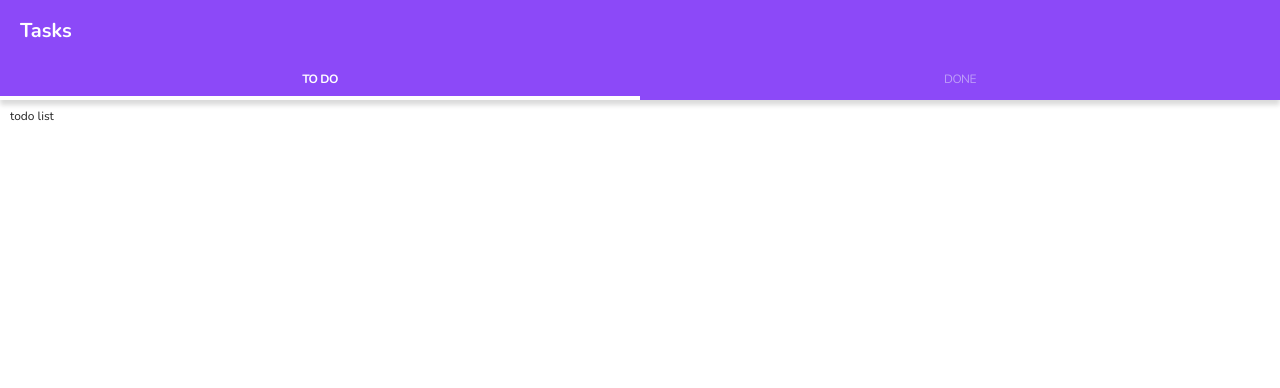
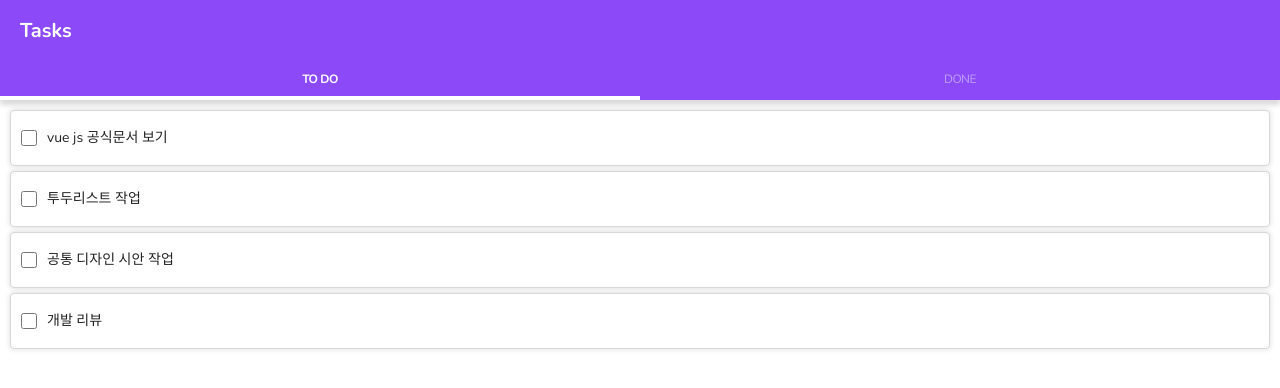
Before and after one commit to megaton111/vue-todolist, a Vue app: page / in a window 1280 px wide. Shown: the top 388 px of the page. Built offline with nearby package versions, Linux system fonts and the light colour scheme.

Commit message:
vuex store 데이터 저장 및 리스트 노출

```diff
--- a/src/assets/scss/_index.scss
+++ b/src/assets/scss/_index.scss
@@ -5,5 +5,6 @@
 
 @import "./components/header.scss";
 @import "./components/tab.scss";
+@import "./components/todolist.scss";
 
 @import "./layout/layout.scss";
--- /dev/null
+++ b/src/assets/scss/components/todolist.scss
@@ -0,0 +1,38 @@
+
+.todoListWrap{
+  display: flex;
+  flex-direction: column ;
+  width: 100% ;
+  gap:5px ;
+  .item {
+    display: flex;
+    align-items: center ;
+    gap:10px;
+    padding:10px ;
+    height:56px ;
+    border: 1px solid #d7d7d7;
+    box-shadow: 0px 0px 5px 1px rgba(0,0,0,0.1);
+    background-color: #fff;
+    border-radius: 4px ;
+    .check {
+      display: inline-flex;
+      align-items: center ;
+      input {
+        width: 16px; height: 16px ;
+        cursor: pointer;
+      }
+    }
+    .title {
+      display: inline-flex;
+      align-items: center ;
+      font-size:14px ;
+    }
+
+    &.done {
+      background-color: #f5f5f5;
+      .title {
+        color:#afafaf ;
+      }
+    }
+  }
+}
--- a/src/components/common/done.vue
+++ b/src/components/common/done.vue
@@ -1,15 +1,25 @@
 <template>
-  <div>
-    done list
-  </div>
+  <todoListWrap>
+    <todoItem :items="dones"></todoItem>
+  </todoListWrap>
 </template>
 
 <script>
+  import todoListWrap from '../layout/todoList' ;
+  import todoItem from '../layout/todoItem' ;
+  // import { mapState } from 'vuex' ;
+  import { computed } from "vue";
+  import { useStore } from "vuex";
   export default {
-    name : "DONE"
+    name : "DONE" ,
+    components : {
+      todoListWrap ,
+      todoItem ,
+    } ,
+    setup () {
+      const store = useStore();
+      const dones = computed(() => store.getters.done ) ;
+      return { dones } ;
+    } ,
   }
 </script>
-
-<style lang="scss" scoped>
-
-</style>
--- a/src/components/common/todo.vue
+++ b/src/components/common/todo.vue
@@ -1,15 +1,26 @@
 <template>
-  <div>
-    todo list
-  </div>
+  <todoListWrap>
+    <todoItem :items="todos"></todoItem>
+  </todoListWrap>
 </template>
 
 <script>
+  import todoListWrap from '../layout/todoList' ;
+  import todoItem from '../layout/todoItem' ;
+  // import { mapState } from 'vuex' ;
+  import { computed } from "vue";
+  import { useStore } from "vuex";
+
   export default {
-    name : "TODO"
+    name : "TODO"  ,
+    components : {
+      todoListWrap ,
+      todoItem ,
+    } ,
+    setup () {
+      const store = useStore();
+      const todos = computed(() => store.getters.todo ) ;
+      return { todos } ;
+    } ,
   }
 </script>
-
-<style lang="scss" scoped>
-
-</style>
--- /dev/null
+++ b/src/components/layout/todoItem.vue
@@ -0,0 +1,17 @@
+<template>
+  <div class="item" v-for="(item, idx) in items" :key="idx" :class="{ done : item.done }">
+    <div class="check"><input type="checkbox"></div>
+    <div class="title">{{ item.title }}</div>
+  </div>
+</template>
+
+<script>
+  export default {
+    name : 'todoItem' ,
+    props : [ 'items' ] ,
+  }
+</script>
+
+<style lang="scss" scoped>
+
+</style>
--- /dev/null
+++ b/src/components/layout/todoList.vue
@@ -0,0 +1,11 @@
+<template>
+  <div class="todoListWrap">
+    <slot></slot>
+  </div>
+</template>
+
+<script>
+  export default {
+    name : 'todoList' ,
+  }
+</script>
--- a/src/store/index.js
+++ b/src/store/index.js
@@ -1,17 +1,9 @@
 import { createStore } from "vuex";
+import todoStore from './modules/todoData';
 
 export default createStore({
-  state: {
-    // counter: 10
+  strict: true,
+  modules: {
+    todoStore: todoStore,
   },
-  getters: {
-    // time2(state) {
-    //   return state.counter * 2;
-    // }
-  },
-  mutations: {
-    // setCounter(state, value) {
-    //   state.counter = value;
-    // }
-  }
 });
--- /dev/null
+++ b/src/store/modules/todoData.js
@@ -0,0 +1,24 @@
+const todoStore = {
+  state: {
+    name: 'todo sdadasdsad',
+    todoList: [
+      { title: 'vue js 공식문서 보기', done : false } ,
+      { title: '투두리스트 작업', done : false } ,
+      { title: '가이드 공유', done : true } ,
+      { title: '공통 디자인 시안 작업', done : false } ,
+      { title: '기획자 미팅', done : true } ,
+      { title: '개발 리뷰', done : false } ,
+    ] ,
+  },
+  mutations: {
+  },
+  getters: {
+    todo(state) {
+      return state.todoList.filter(item => !item.done);
+    } ,
+    done(state) {
+      return state.todoList.filter(item => item.done);
+    }
+  }
+};
+export default todoStore;
```
